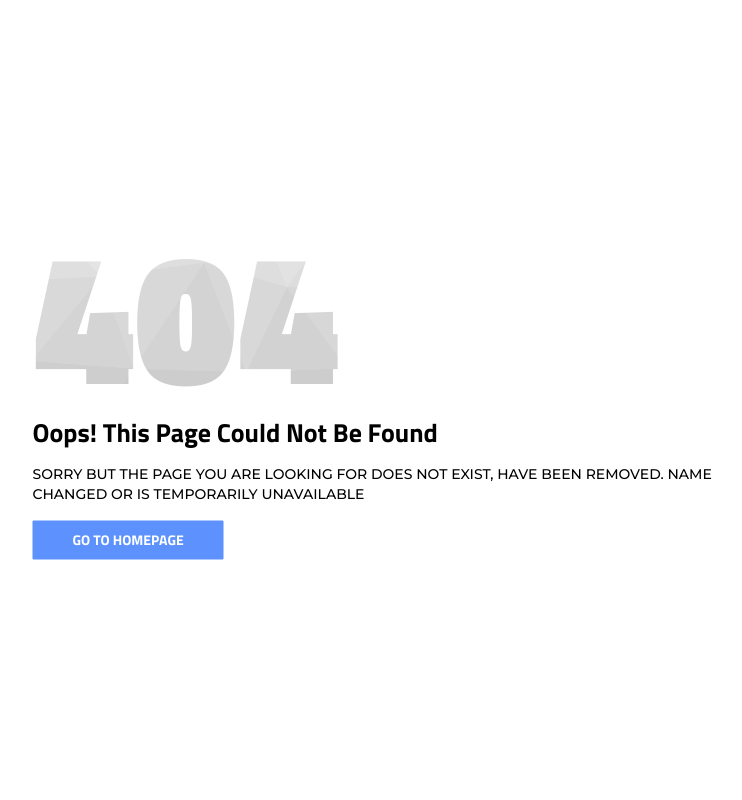
After one commit to j-zarp/meteo-summary, a PHP site: page /404/404.html in a window 1280 px wide. The commit adds this page. Shown: the whole page, without its empty margins (239-981 px from the left). Run offline with PHP 8.4, Linux system fonts and the light colour scheme.

```diff
--- /dev/null
+++ b/web/404/404.html
@@ -0,0 +1,65 @@
+<!DOCTYPE html>
+<html lang="en">
+
+<head>
+	<meta charset="utf-8">
+	<meta http-equiv="X-UA-Compatible" content="IE=edge">
+	<meta name="viewport" content="width=device-width, initial-scale=1">
+	<!-- The above 3 meta tags *must* come first in the head; any other head content must come *after* these tags -->
+
+	<title>BlueLift - 404</title>
+
+	<!-- Google font -->
+	<link href="https://fonts.googleapis.com/css?family=Montserrat:500" rel="stylesheet">
+	<link href="https://fonts.googleapis.com/css?family=Titillium+Web:700,900" rel="stylesheet">
+
+	<!-- Custom stlylesheet -->
+	<link type="text/css" rel="stylesheet" href="/404/css/404-style.css" />
+
+        <link rel="shortcut icon" href="/favicon_io/favicon.ico?v=2">
+        <link rel="apple-touch-icon-precomposed" sizes="57x57" href="/favicon_io/apple-touch-icon-57x57.png" />
+        <link rel="apple-touch-icon-precomposed" sizes="114x114" href="/favicon_io/apple-touch-icon-114x114.png" />
+        <link rel="apple-touch-icon-precomposed" sizes="72x72" href="/favicon_io/apple-touch-icon-72x72.png" />
+        <link rel="apple-touch-icon-precomposed" sizes="144x144" href="/favicon_io/apple-touch-icon-144x144.png" />
+        <link rel="apple-touch-icon-precomposed" sizes="60x60" href="/favicon_io/apple-touch-icon-60x60.png" />
+        <link rel="apple-touch-icon-precomposed" sizes="120x120" href="/favicon_io/apple-touch-icon-120x120.png" />
+        <link rel="apple-touch-icon-precomposed" sizes="76x76" href="/favicon_io/apple-touch-icon-76x76.png" />
+        <link rel="apple-touch-icon-precomposed" sizes="152x152" href="/favicon_io/apple-touch-icon-152x152.png" />
+        <link rel="icon" type="image/png" href="/favicon_io/favicon-196x196.png" sizes="196x196" />
+        <link rel="icon" type="image/png" href="/favicon_io/favicon-96x96.png" sizes="96x96" />
+        <link rel="icon" type="image/png" href="/favicon_io/favicon-32x32.png" sizes="32x32" />
+        <link rel="icon" type="image/png" href="/favicon_io/favicon-16x16.png" sizes="16x16" />
+        <link rel="icon" type="image/png" href="/favicon_io/favicon-128.png" sizes="128x128" />
+        <meta name="application-name" content="&nbsp;"/>
+        <meta name="msapplication-TileColor" content="#FFFFFF" />
+        <meta name="msapplication-TileImage" content="/favicon_io/mstile-144x144.png" />
+        <meta name="msapplication-square70x70logo" content="/favicon_io/mstile-70x70.png" />
+        <meta name="msapplication-square150x150logo" content="/favicon_io/mstile-150x150.png" />
+        <meta name="msapplication-wide310x150logo" content="/favicon_io/mstile-310x150.png" />
+        <meta name="msapplication-square310x310logo" content="/favicon_io/mstile-310x310.png" />
+        <link rel="manifest" href="/favicon_io/manifest.json">
+
+	<!-- HTML5 shim and Respond.js for IE8 support of HTML5 elements and media queries -->
+	<!-- WARNING: Respond.js doesn't work if you view the page via file:// -->
+	<!--[if lt IE 9]>
+		  <script src="https://oss.maxcdn.com/html5shiv/3.7.3/html5shiv.min.js"></script>
+		  <script src="https://oss.maxcdn.com/respond/1.4.2/respond.min.js"></script>
+		<![endif]-->
+
+</head>
+
+<body>
+
+	<div id="notfound">
+		<div class="notfound">
+			<div class="notfound-404">
+				<h1>404</h1>
+			</div>
+			<h2>Oops! This Page Could Not Be Found</h2>
+			<p>Sorry but the page you are looking for does not exist, have been removed. name changed or is temporarily unavailable</p>
+			<a href="https://bluelift.ch">Go To Homepage</a>
+		</div>
+	</div>
+
+</body>
+</html>
--- /dev/null
+++ b/web/404/css/404-style.css
@@ -0,0 +1,96 @@
+* {
+  -webkit-box-sizing: border-box;
+          box-sizing: border-box;
+}
+
+body {
+  padding: 0;
+  margin: 0;
+}
+
+#notfound {
+  position: relative;
+  height: 100vh;
+}
+
+#notfound .notfound {
+  position: absolute;
+  left: 50%;
+  top: 50%;
+  -webkit-transform: translate(-50%, -50%);
+      -ms-transform: translate(-50%, -50%);
+          transform: translate(-50%, -50%);
+}
+
+.notfound {
+  max-width: 767px;
+  width: 100%;
+  line-height: 1.4;
+  padding: 0px 15px;
+}
+
+.notfound .notfound-404 {
+  position: relative;
+  height: 150px;
+  line-height: 150px;
+  margin-bottom: 25px;
+}
+
+.notfound .notfound-404 h1 {
+  font-family: 'Titillium Web', sans-serif;
+  font-size: 186px;
+  font-weight: 900;
+  margin: 0px;
+  text-transform: uppercase;
+  background: url('../img/text.png');
+  -webkit-background-clip: text;
+  -webkit-text-fill-color: transparent;
+  background-size: cover;
+  background-position: center;
+}
+
+.notfound h2 {
+  font-family: 'Titillium Web', sans-serif;
+  font-size: 26px;
+  font-weight: 700;
+  margin: 0;
+}
+
+.notfound p {
+  font-family: 'Montserrat', sans-serif;
+  font-size: 14px;
+  font-weight: 500;
+  margin-bottom: 0px;
+  text-transform: uppercase;
+}
+
+.notfound a {
+  font-family: 'Titillium Web', sans-serif;
+  display: inline-block;
+  text-transform: uppercase;
+  color: #fff;
+  text-decoration: none;
+  border: none;
+  background: #5c91fe;
+  padding: 10px 40px;
+  font-size: 14px;
+  font-weight: 700;
+  border-radius: 1px;
+  margin-top: 15px;
+  -webkit-transition: 0.2s all;
+  transition: 0.2s all;
+}
+
+.notfound a:hover {
+  opacity: 0.8;
+}
+
+@media only screen and (max-width: 767px) {
+  .notfound .notfound-404 {
+    height: 110px;
+    line-height: 110px;
+  }
+  .notfound .notfound-404 h1 {
+    font-size: 120px;
+  }
+}
```
Also changed, not shown: web/index.php (+86 -8 lines), web/404/img/text.png (added).
